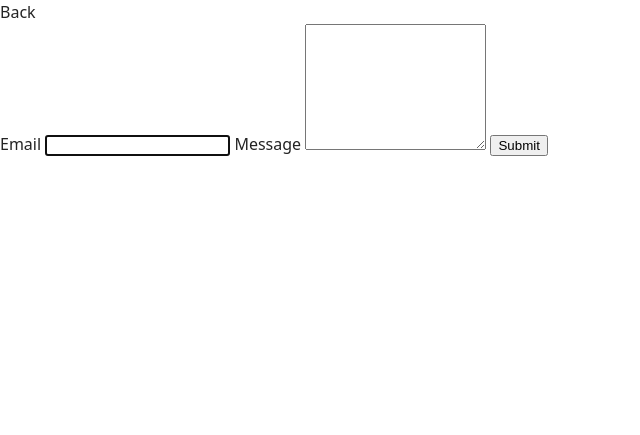
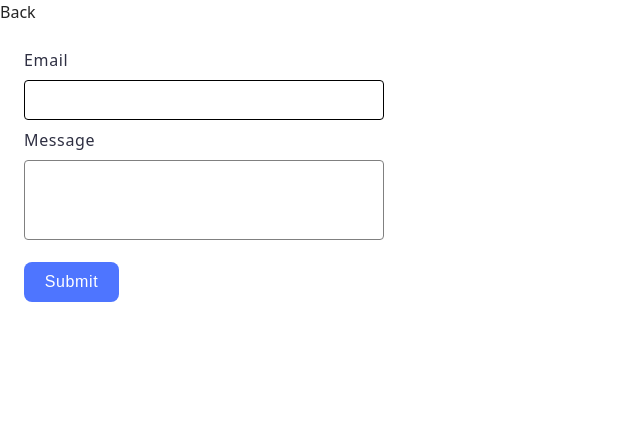
Before and after one commit to Akim-Duvanov/goit-js-hw-09, a website built with Vite: page src/2-form.html in a window 1280 px wide. Shown: the whole page, without its empty margins (0-640 px from the left). Built offline with nearby package versions, Linux system fonts and the light colour scheme.

Commit message:
js9 final?

```diff
--- a/src/2-form.html
+++ b/src/2-form.html
@@ -13,11 +13,11 @@
     <a href="./index.html">Back</a>
     <form class="feedback-form" autocomplete="off">
         <label>
-            Email
+            <span class="label-span">Email</span>
             <input type="email" name="email" autofocus />
         </label>
         <label>
-            Message
+            <span class="label-span">Message</span>
             <textarea name="message" rows="8"></textarea>
         </label>
         <button type="submit">Submit</button>
--- a/src/css/styles.css
+++ b/src/css/styles.css
@@ -14,3 +14,147 @@
 @import url('./vite-promo.css');
 @import url('./badges.css');
 @import url('./back-link.css');
+
+* {
+  box-sizing: border-box;
+}
+
+a {
+  text-decoration: none;
+}
+
+ul {
+  list-style: none;
+}
+
+img {
+  display: block;
+  max-width: 100%;
+}
+
+h1,
+h2,
+h3,
+h4,
+h5,
+h6,
+p {
+  margin-top: 0;
+  margin-bottom: 0;
+}
+
+ul,
+ol {
+  margin-top: 0;
+  margin-bottom: 0;
+  padding-left: 0;
+}
+
+main {
+  flex-grow: 1;
+}
+
+input,
+textarea,
+button {
+  outline: transparent;
+  border: transparent;
+  background-color: transparent;
+}
+
+textarea {
+  resize: none;
+}
+
+.gallery {
+  display: flex;
+  gap: 24px;
+  flex-wrap: wrap;
+}
+
+.gallery-item {
+  width: 360px;
+  height: 200px;
+  overflow: hidden;
+  transition: transform 250ms cubic-bezier(0.4, 0, 0.2, 1);
+}
+
+.gallery-image {
+  width: 100%;
+  height: 100%;
+  object-fit: cover;
+}
+
+.gallery-item:hover {
+  transform: scale(1.04);
+}
+
+.feedback-form {
+  padding: 24px;
+  height: 408px;
+  width: 296px;
+}
+
+.label-span {
+  display: block;
+  font-weight: 400;
+  font-size: 16px;
+  line-height: 150%;
+  letter-spacing: 0.04em;
+  color: #2e2f42;
+  margin-bottom: 8px;
+}
+
+input[name="email"],
+textarea[name="message"] {
+  border: 1px solid #808080;
+  border-radius: 4px;
+  width: 360px;
+  padding: 8px 16px;
+  transition: border 250ms cubic-bezier(0.4, 0, 0.2, 1);
+}
+
+input[name="email"]:hover,
+textarea[name="message"]:hover,
+input[name="email"]:focus,
+textarea[name="message"]:focus {
+  border: 1px solid #000000;
+}
+
+input[name="email"] {
+  height: 40px;
+  margin-bottom: 8px;
+}
+
+textarea[name="message"] {
+  height: 80px;
+  margin-bottom: 16px;
+}
+
+button {
+  font-weight: 500;
+  font-size: 16px;
+  line-height: 1.5;
+  letter-spacing: 0.04em;
+  color: #fff;
+  border-radius: 8px;
+  padding: 8px 16px;
+  background-color: #4e75ff;
+  display: block;
+  cursor: pointer;
+  transition: background-color 250ms cubic-bezier(0.4, 0, 0.2, 1);
+}
+
+button:hover,
+button:focus {
+  background-color: #6c8cff;
+}
+
+button[type=submit] {
+  width: 95px;
+  height: 40px;
+}
+
+label {
+  display: block;
+}
--- a/src/js/1-gallery.js
+++ b/src/js/1-gallery.js
@@ -87,3 +87,8 @@ function makeMarkup(arr) {
 }
 
 gallery.innerHTML = makeMarkup(images);
+
+const lightbox = new SimpleLightbox('.gallery a', {
+    captionsData: 'alt',
+    captionDelay: 250,
+});
```
